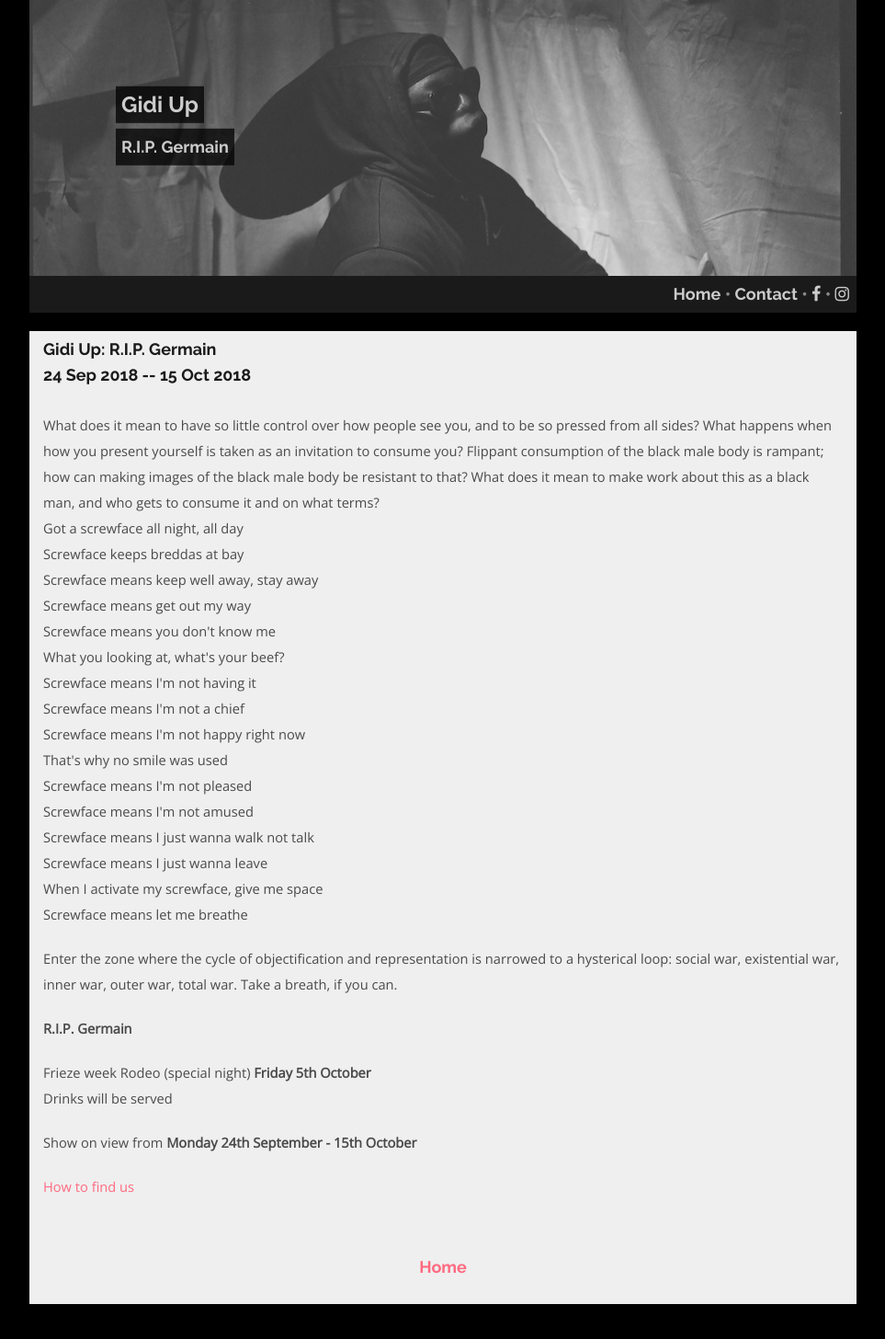
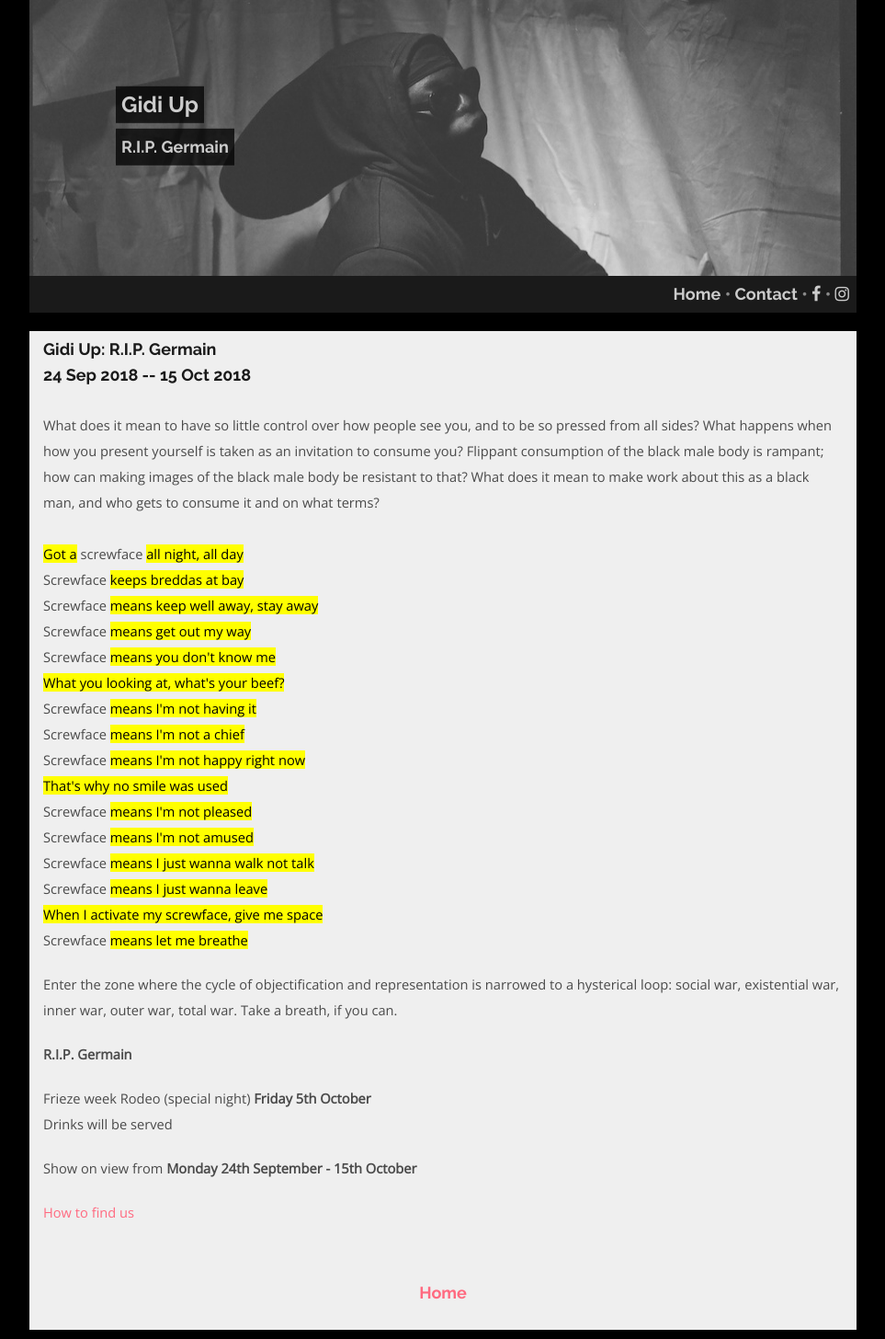
Before and after one commit to sa-mcquanzie/peak-website, a Jekyll site: the page built from _posts/2018-09-18-gidi-up.md, in a window 1280 px wide. Shown: the whole page at 92% size, without its empty margins (158-1121 px from the left). Built offline with Jekyll 4.4.1, drawn with Linux system fonts in a browser that asks for light colours; nearby versions of some CDN libraries; before the commit the page ends 1428 px from its top, so only the background shows below that.

Commit message:
Update from Forestry.io - Updated 2018-09-18-gidi-up.md

```diff
--- a/_posts/2018-09-18-gidi-up.md
+++ b/_posts/2018-09-18-gidi-up.md
@@ -12,23 +12,23 @@ ongoing: true
 
 ---
 <p>What does it mean to have so little control over how people see you, and to be so pressed from all sides? What happens when how you present yourself is taken as an invitation to consume you? Flippant consumption of the black male body is rampant; how can making images of the black male body be resistant to that? What does it mean to make work about this as a black man, and who gets to consume it and on what terms?
-<br />
-Got a screwface all night, all day<br />
-Screwface keeps breddas at bay<br />
-Screwface means keep well away, stay away<br />
-Screwface means get out my way<br />
-Screwface means you don't know me<br />
-What you looking at, what's your beef?<br />
-Screwface means I'm not having it<br />
-Screwface means I'm not a chief<br />
-Screwface means I'm not happy right now<br />
-That's why no smile was used<br />
-Screwface means I'm not pleased<br />
-Screwface means I'm not amused<br />
-Screwface means I just wanna walk not talk<br />
-Screwface means I just wanna leave<br />
-When I activate my screwface, give me space<br />
-Screwface means let me breathe<br />
+<br /><br />
+  <mark>Got a</mark> screwface <mark>all night, all day</mark><br />
+  Screwface <mark>keeps breddas at bay</mark><br />
+  Screwface <mark>means keep well away, stay away</mark><br />
+  Screwface <mark>means get out my way</mark><br />
+  Screwface <mark>means you don't know me</mark><br />
+  <mark>What you looking at, what's your beef?</mark><br />
+  Screwface <mark>means I'm not having it</mark><br />
+  Screwface <mark>means I'm not a chief</mark><br />
+  Screwface <mark>means I'm not happy right now</mark><br />
+  <mark>That's why no smile was used</mark><br />
+  Screwface <mark>means I'm not pleased</mark><br />
+  Screwface <mark>means I'm not amused</mark><br />
+  Screwface <mark>means I just wanna walk not talk</mark><br />
+  Screwface <mark>means I just wanna leave</mark><br />
+  <mark>When I activate my screwface, give me space</mark><br />
+  Screwface <mark>means let me breathe</mark><br />
 </p>
 
 <p>Enter the zone where the cycle of objectification and representation is narrowed to a hysterical loop: social war, existential war, inner war, outer war, total war. Take a breath, if you can. </p>
```
